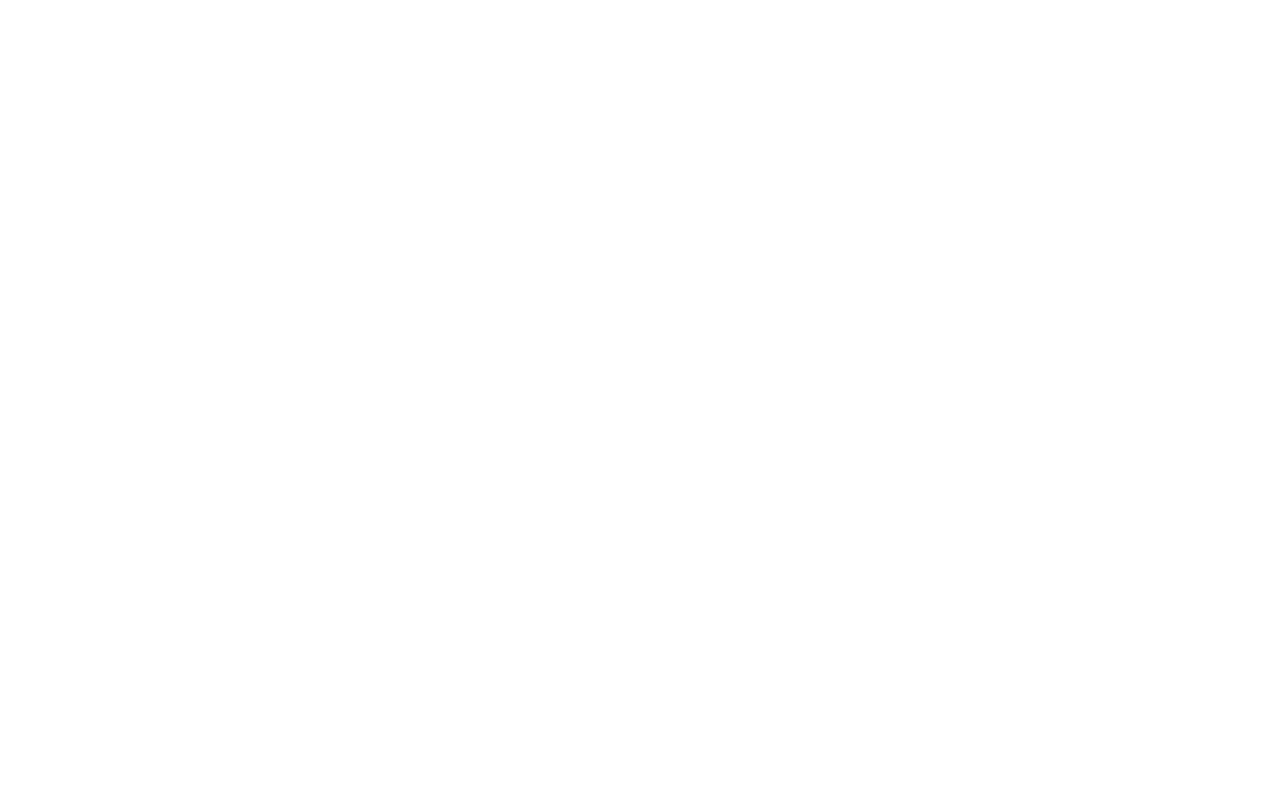
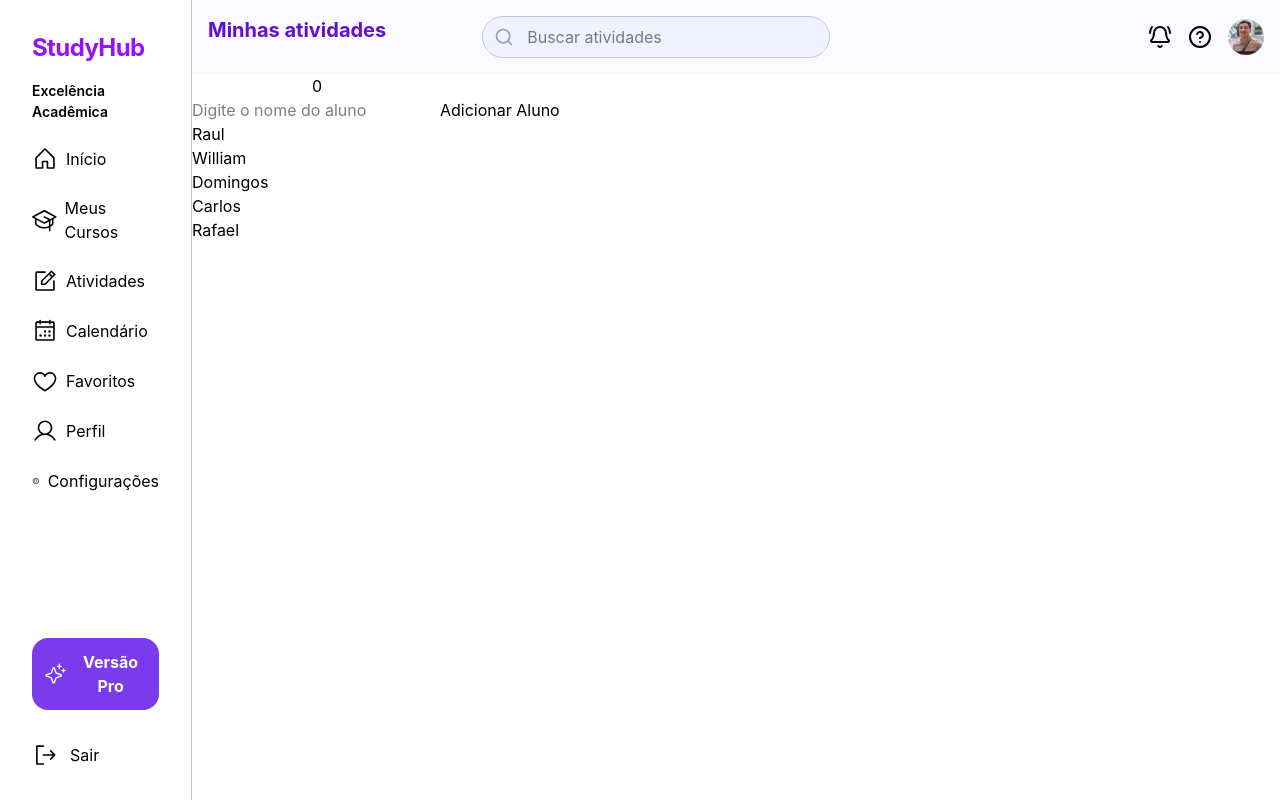
Before and after one commit to FS63-ALDEOTA/studyHub, a React (Vite) app: page /teste in a window 1280 px wide. Before the commit this address had no page. Built offline with nearby package versions, Linux system fonts and the light colour scheme.

Commit message:
useState/useEffect

```diff
--- a/src/App.jsx
+++ b/src/App.jsx
@@ -10,6 +10,7 @@
 import Favorites from "./pages/Favorites";
 import User from "./pages/User";
 import Home from "./pages/Home";
+import Testes from "./pages/Testes";
 
 function App() {
 
@@ -27,6 +28,7 @@
           <Route path="/perfil" element={<User/>} />
           <Route path="/favoritos" element={<Favorites/>} />
           <Route path="/configuracoes" element={<Configurations/>} />
+          <Route path="/teste" element={<Testes/>} />
         </Route>
       </Routes>
     </BrowserRouter>
--- /dev/null
+++ b/src/concepts/UseEffectExercise.jsx
@@ -0,0 +1,52 @@
+import { useEffect, useState } from "react"
+
+//useEffect - Hook - funcionalidade do react pra otimizar algum serviço
+//Efeito colateral - como se fosse em cascata (advindo de outra execução)
+// 3 estruturas:
+//    sem dependência,
+//    com dependência vazia,
+//    e com dependência preenchida.
+
+const UseEffectExercise = () => {
+  const [novoAluno, setNovoAluno] = useState("")
+  const [alunos, setAlunos] = useState([
+    "Raul", "William", "Domingos", "Carlos", "Rafael"
+  ])
+
+ //sem dependência - start: ao montar componente e sempre que houver alteração no componente
+  // useEffect(() => {
+  //   console.log("fui acionado")
+  // })
+
+  // //com dependência vazia - start: na primeira montagem do componente.
+  // useEffect(() => {
+  //   //bloco de codigo
+  // }, [])
+
+  // //com dependência preenchida - start: na primeira montagem e quando o estado da dependencia muda
+  // useEffect(() => {
+  //   //chamo a requisição que carrega a tabela
+  // }, [tableData])
+
+  function addAluno () {
+    setAlunos(
+      [...alunos, novoAluno]
+    )
+  }
+  useEffect(() => {
+    console.log(alunos)
+  }, [alunos])
+
+  return (
+    <div>
+      <input type="text" value={novoAluno} placeholder="Digite o nome do aluno" name="novoAluno" onChange={(e)=> setNovoAluno(e.target.value)}/>
+      <button onClick={addAluno}>Adicionar Aluno</button>
+
+      <ul>{alunos.map((aluno, index)=> (
+        <li key={index}>{aluno}</li>
+        ))}</ul>
+    </div>
+  )
+}
+
+export default UseEffectExercise
--- /dev/null
+++ b/src/concepts/UseStateExercise.jsx
@@ -0,0 +1,41 @@
+//raf ou rafce (comandos da extensão do react es7) af -> arrowfunction
+//rfc ou rfce (comandos da extensão do react es7) f -> function
+import { useEffect, useState } from "react"
+
+const UseStateExercise = () => {
+  //1: valor atual (current value)
+  //2: funcao que altera o estado daquela constante (setNomeConst)
+  //3: valor inicial
+  const [count, setCount] = useState(0)
+  // const [formData, setFormData] = useState({
+  //   nome: "",
+  //   email: "",
+  //   senha: ""
+  // })
+  // const [loading, setLoading] = useState(true)
+  const [alert, setAlert] = useState(false)
+  const [mensagem, setMensagem] = useState("")
+
+  function alterarEstados() {
+    console.log("oi")
+    setCount(count + 1)
+    setMensagem("A contagem mudou")
+    setAlert(true)
+    setTimeout(()=> {
+      setAlert(false)
+    }, 5000)
+  }
+
+    useEffect(() => {
+      console.log("fui acionado")
+    }, [count])
+  return (
+    <div className="ml-30">
+      <button onClick={alterarEstados}>{count}</button>
+      {alert &&
+        (<div className="fixed bottom-5 right-5 rounded-md p-5 bg-red-200">{mensagem}</div>)
+      }
+    </div>
+  )
+}
+export default UseStateExercise
--- /dev/null
+++ b/src/pages/Testes.jsx
@@ -0,0 +1,14 @@
+
+import UseEffectExercise from "../concepts/UseEffectExercise"
+import UseStateExercise from "../concepts/useStateExercise"
+
+const Testes = () => {
+  return (
+    <div>
+      <UseStateExercise/>
+      <UseEffectExercise />
+    </div>
+  )
+}
+
+export default Testes
```
